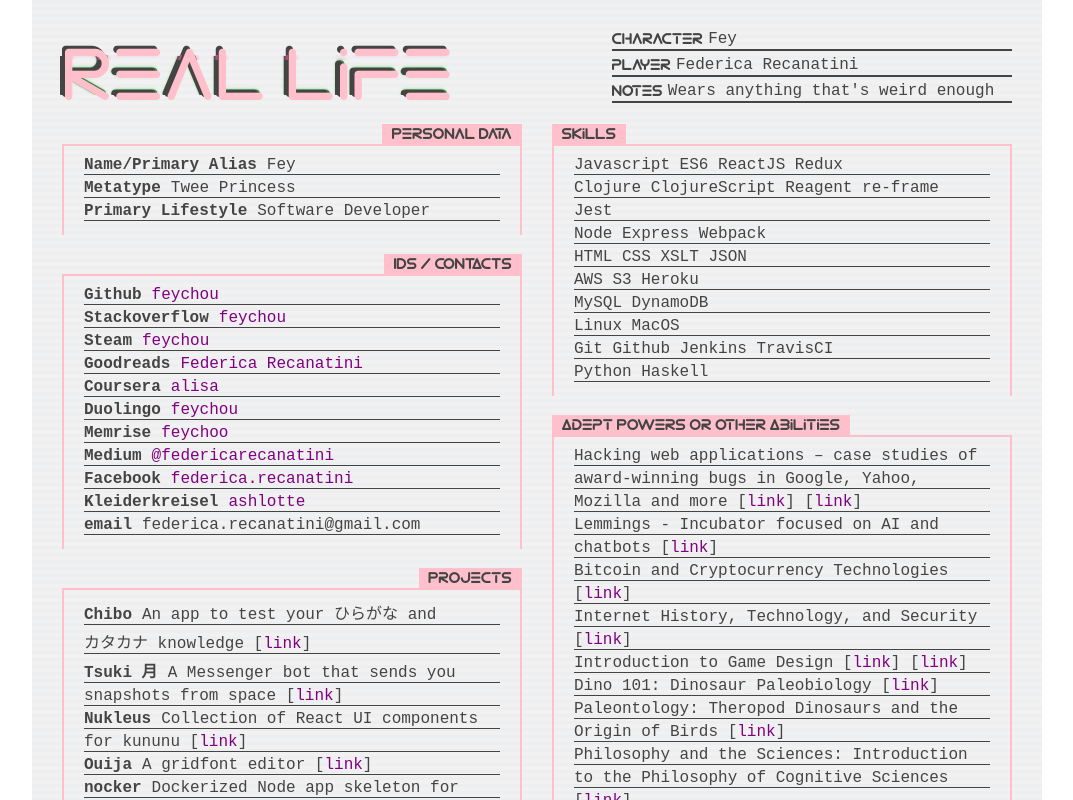
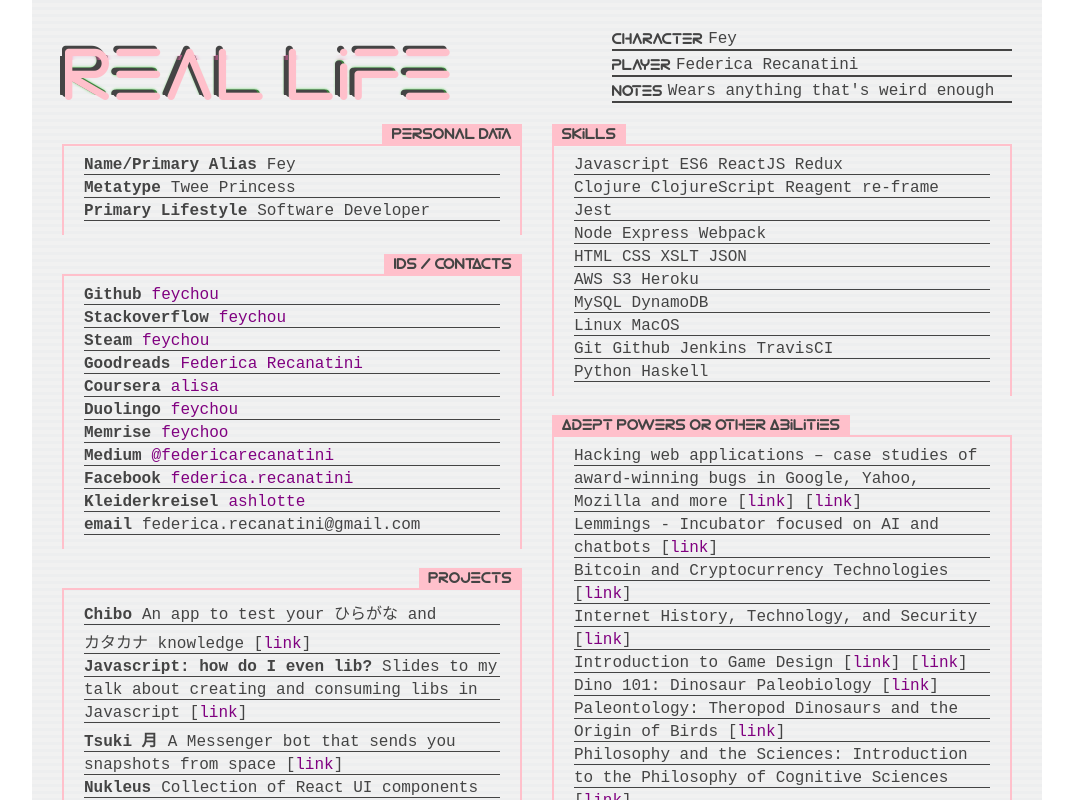
Before and after one commit to feychou/feychou.github.io, a React (Create React App) app: page / in a window 1280 px wide. Shown: the top 800 px of the page, without its empty margins (103-1176 px from the left). Built offline with nearby package versions, Linux system fonts and the light colour scheme.

Commit message:
Add talk slides

```diff
--- a/src/App.js
+++ b/src/App.js
@@ -143,6 +143,19 @@
                 </div>
 
                 <div className="stats-box-entry">カタカナ knowledge [
+                  <a target="_blank" href="https://feychou.github.io/chibo/">link</a>
+                ]</div>
+
+                <div className="stats-box-entry">
+                  <span className="stats-box-tag">Javascript: how do I even lib?</span>
+                  <span>Slides to my</span>
+                </div>
+
+                <div className="stats-box-entry">
+                  <span>talk about creating and consuming libs in</span>
+                </div>
+
+                <div className="stats-box-entry">Javascript [
                   <a target="_blank" href="https://feychou.github.io/chibo/">link</a>
                 ]</div>
 
```
